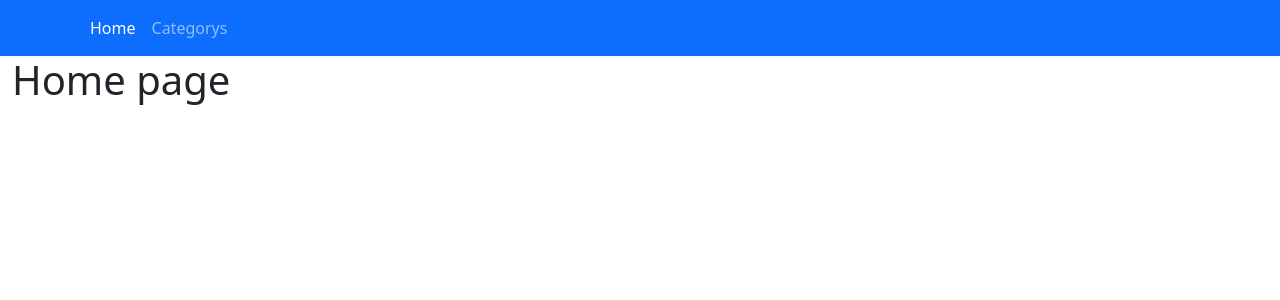
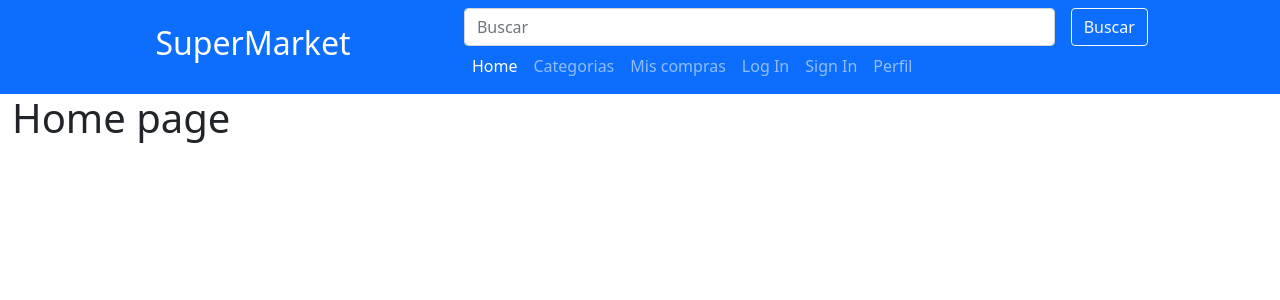
Before and after one commit to ManuelTello/ecommerce-frontend, a React (Create React App) app: page / in a window 1280 px wide. Shown: the top 300 px of the page. Built offline with nearby package versions, Linux system fonts and the light colour scheme.

Commit message:
Se le agrego el brand text y su comportamiento adaptativo fue cambiado, se agregaron los links de 'Mis compras', 'Log in', 'Sign In' y 'Perfil'

```diff
--- a/src/components/NavBar.jsx
+++ b/src/components/NavBar.jsx
@@ -4,15 +4,32 @@ import {NavLink} from "react-router-dom";
 const NavBar = ()=>{
     return <nav className="navbar navbar-expand navbar-dark bg-primary">
         <div className="container">
-            <div className="collapse navbar-collapse" id="navbarSupportedContent">
-                <ul className="navbar-nav me-auto mb-2 mb-lg-0">
-                    <li className="nav-item">
-                        <NavLink className={"nav-link"} aria-current="page" to={"/"}>Home</NavLink>
-                    </li>
-                    <li className="nav-item">
-                        <NavLink className={"nav-link"} to={"/categorys"}>Categorys</NavLink>
-                    </li>
-                </ul>
+            <div className="row align-items-center">
+                <div className="col-12 col-sm-4 navbar-brand">
+                    <h2 className="text-center">SuperMarket</h2>
+                </div>
+                <div className="col">
+                    <div className="row">
+                        <div className="col">
+                            <form method="GET" action="#" className="d-flex">
+                                  <input type="text" className="form-control me-2" placeholder="Buscar"/>
+                                  <button type="submit" className="btn mx-2 btn-primary btn-outline-light d-none d-sm-inline-block">Buscar</button>
+                            </form>
+                        </div>
+                        <div className="">
+                            <div className="collapse navbar-collapse" id="navbarSupportedContent">
+                                <ul className="navbar-nav me-auto mb-2 mb-lg-0">
+                                    <li className="nav-item"><NavLink className={"nav-link"} aria-current="page" to={"/"}>Home</NavLink></li>
+                                    <li className="nav-item"><NavLink className={"nav-link"} aria-current="page" to={"/categorys"}>Categorias</NavLink></li>
+                                    <li className="nav-item"><NavLink className={"nav-link"} aria-current="page" to={"/profile/historial"}>Mis compras</NavLink></li>
+                                    <li className="nav-item"><NavLink className={"nav-link"} aria-current="page" to={"/auth/login"}>Log In</NavLink></li>
+                                    <li className="nav-item"><NavLink className={"nav-link"} aria-current="page" to={"/auth/signin"}>Sign In</NavLink></li>
+                                    <li className="nav-item"><NavLink className={"nav-link"} aria-current="page" to={"/profile"}>Perfil</NavLink></li>
+                                </ul>
+                            </div>
+                        </div>
+                    </div>
+                </div>
             </div>
         </div>
   </nav>
```
